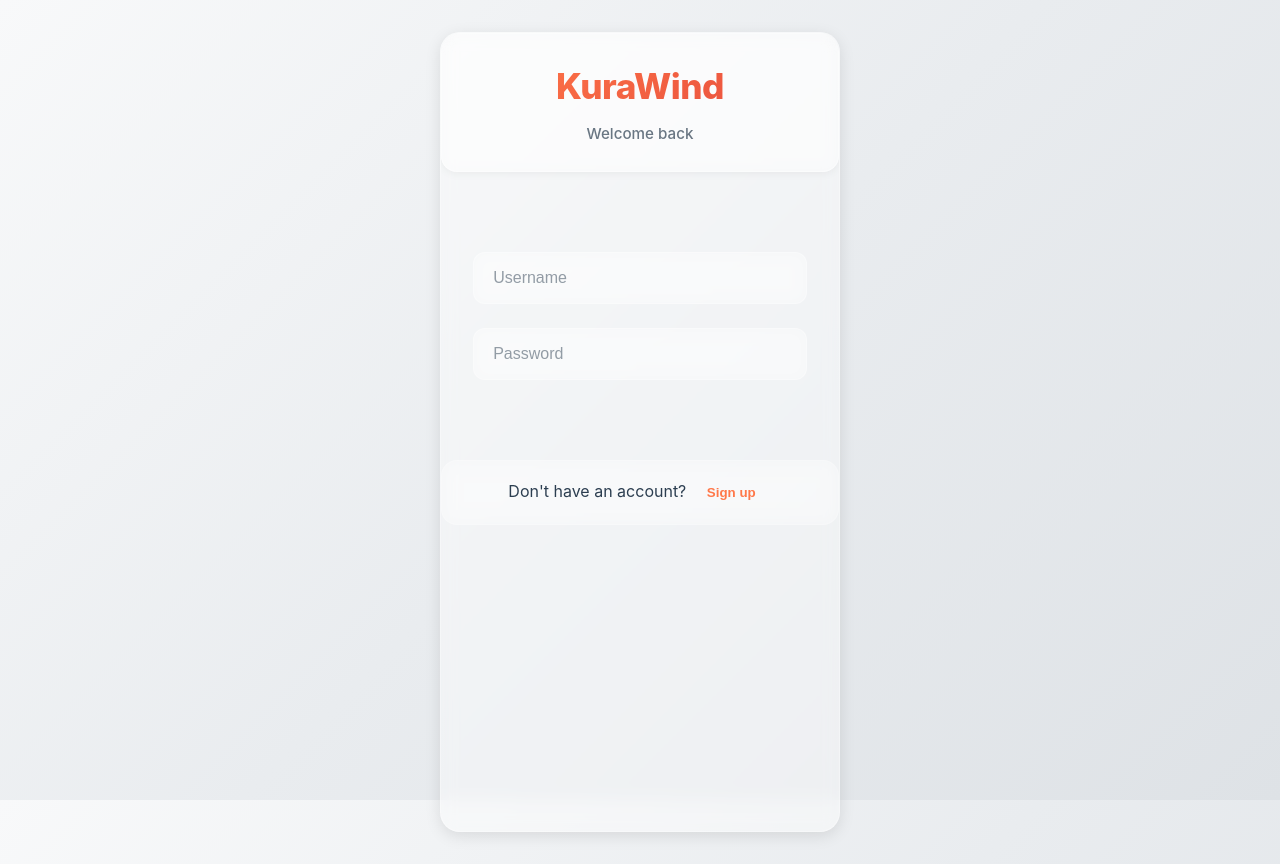
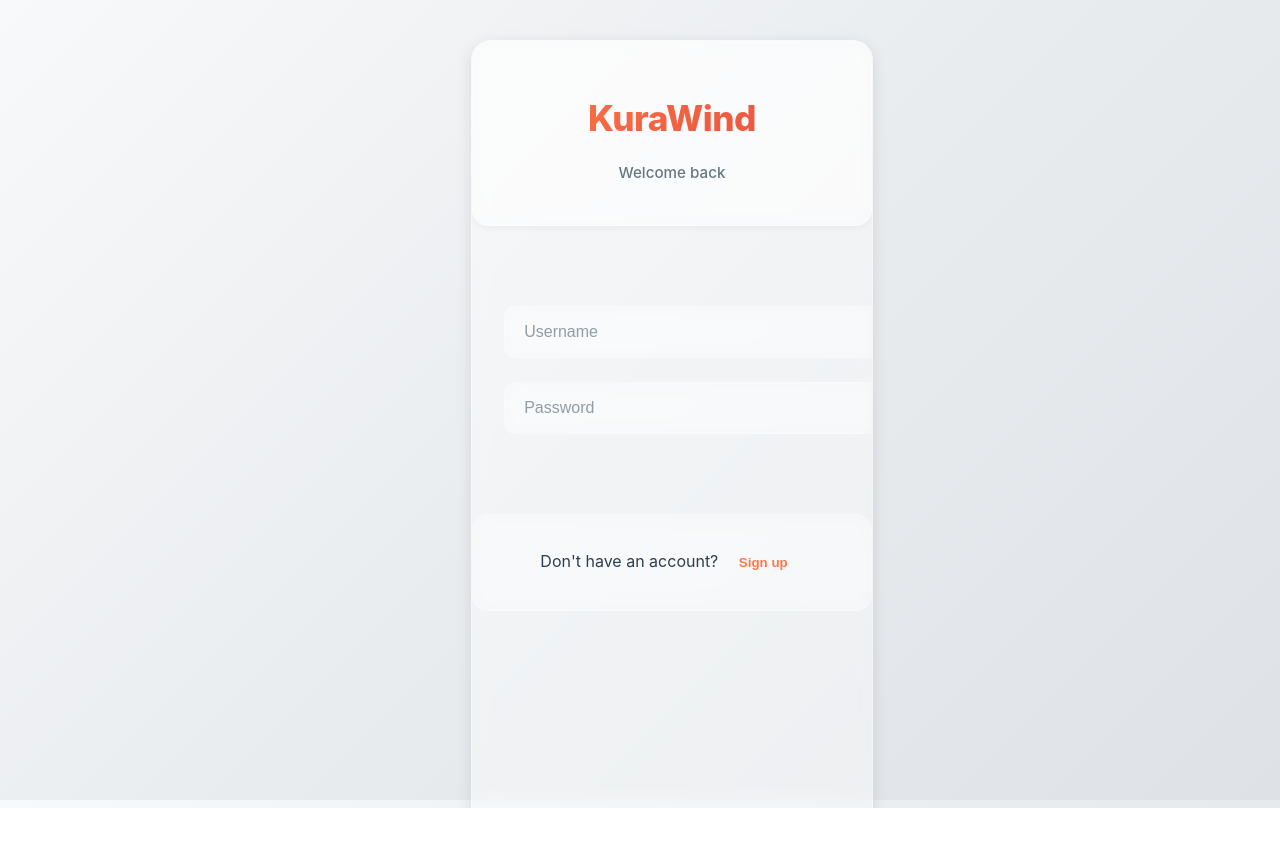
Before and after one commit to aakku106/KuraWind, a React (Vite) app in the folder Kura/: page / in a window 1280 px wide. After the commit the page ends 808 px from the top, so only its background shows below. Built offline with nearby package versions, Linux system fonts and the light colour scheme.

Commit message:
feat: Enhance auto-scroll functionality in chat component for improved message delivery and visibility

```diff
--- a/Kura/src/Components/Chat.jsx
+++ b/Kura/src/Components/Chat.jsx
@@ -7,13 +7,28 @@
   const [messages, setMessages] = useState(getChatMessages(chatId));
   const [newMessage, setNewMessage] = useState("");
   const messagesContainerRef = useRef(null);
+  const messagesEndRef = useRef(null);
 
   // Auto-scroll to bottom when new messages arrive
   useEffect(() => {
-    if (messagesContainerRef.current) {
-      messagesContainerRef.current.scrollTop =
-        messagesContainerRef.current.scrollHeight;
+    // Try immediate scroll
+    if (messagesEndRef.current) {
+      messagesEndRef.current.scrollIntoView({ behavior: "smooth" });
     }
+
+    // Also try with a small delay to ensure DOM is ready
+    const timer = setTimeout(() => {
+      if (messagesEndRef.current) {
+        messagesEndRef.current.scrollIntoView({ behavior: "smooth" });
+      }
+      // Also try direct scroll on container as backup
+      if (messagesContainerRef.current) {
+        messagesContainerRef.current.scrollTop =
+          messagesContainerRef.current.scrollHeight;
+      }
+    }, 100);
+
+    return () => clearTimeout(timer);
   }, [messages]);
 
   const handleSendMessage = (e) => {
@@ -78,6 +93,7 @@
               </div>
             </div>
           ))}
+          <div ref={messagesEndRef} />
         </div>
       </div>
 
--- a/Kura/src/Styles/Style.css
+++ b/Kura/src/Styles/Style.css
@@ -1,19 +1,31 @@
 /** @format */
 
-/* Kurama Theme - Glassmorphism & Apple-like Design */
+/* Kurama Theme /* Mobile-First Base Styles - Clean Background */
+body {
+  font-family: -apple-system, BlinkMacSystemFont, "Segoe UI", "Roboto", "Oxygen",
+    "Ubuntu", "Cantarell", "Fira Sans", "Droid Sans", "Helvetica Neue",
+    sans-serif;
+  background: linear-gradient(135deg, #f8f9fa 0%, #e9ecef 50%, #dee2e6 100%);
+  background-attachment: fixed;
+  color: #333;
+  line-height: 1.6;
+  min-height: 100vh;
+  height: 100vh; /* Fixed height */
+}
+ism & Apple-like Design */
 
-/* Mobile-First CSS Reset with Scroll Control */
+/* Mobile-First CSS Reset - Targeted Scroll Control */
 * {
   margin: 0;
   padding: 0;
   box-sizing: border-box;
-  overflow: hidden; /* Default: no scrolling */
 }
 
-/* Allow scrolling only for specific elements */
+/* Prevent document scroll only */
 html,
 body {
   overflow: hidden; /* Prevent document scroll */
+  height: 100vh; /* Fixed height */
 }
 
 /* Kurama Theme Variables - Toned Down */
@@ -701,27 +713,25 @@
   transform: scale(0.95);
 }
 
-/* Messages Container - Kurama Theme */
+/* Messages Container - Fixed Scroll */
 .messages-container {
   flex: 1;
   overflow-y: auto; /* Enable vertical scrolling */
   overflow-x: hidden; /* Prevent horizontal scroll */
   padding: 1rem;
-  display: flex;
-  flex-direction: column;
   background: var(--glass-bg);
   backdrop-filter: blur(5px);
   -webkit-backdrop-filter: blur(5px);
   min-height: 0; /* Allow flex container to shrink */
-  max-height: 100%; /* Ensure it doesn't exceed container */
+  position: relative; /* Establish positioning context */
 }
 
 .messages-list {
   display: flex;
   flex-direction: column;
   gap: 0.5rem;
-  flex-grow: 1; /* Take up available space */
-  overflow: visible; /* Let parent handle scrolling */
+  min-height: 100%; /* Ensure it takes full height */
+  padding-bottom: 1rem; /* Add space at bottom */
 }
 
 /* Message Bubbles - Kurama Style */
@@ -729,15 +739,6 @@
   display: flex;
   margin-bottom: 0.3rem;
   animation: messageSlideIn 0.3s cubic-bezier(0.4, 0, 0.2, 1);
-  overflow: visible; /* Allow message content to show */
-}
-
-.message-wrapper.own,
-.message-wrapper.other,
-.message-bubble,
-.message-bubble.own,
-.message-bubble.other {
-  overflow: visible; /* Override global overflow hidden */
 }
 
 @keyframes messageSlideIn {
```
